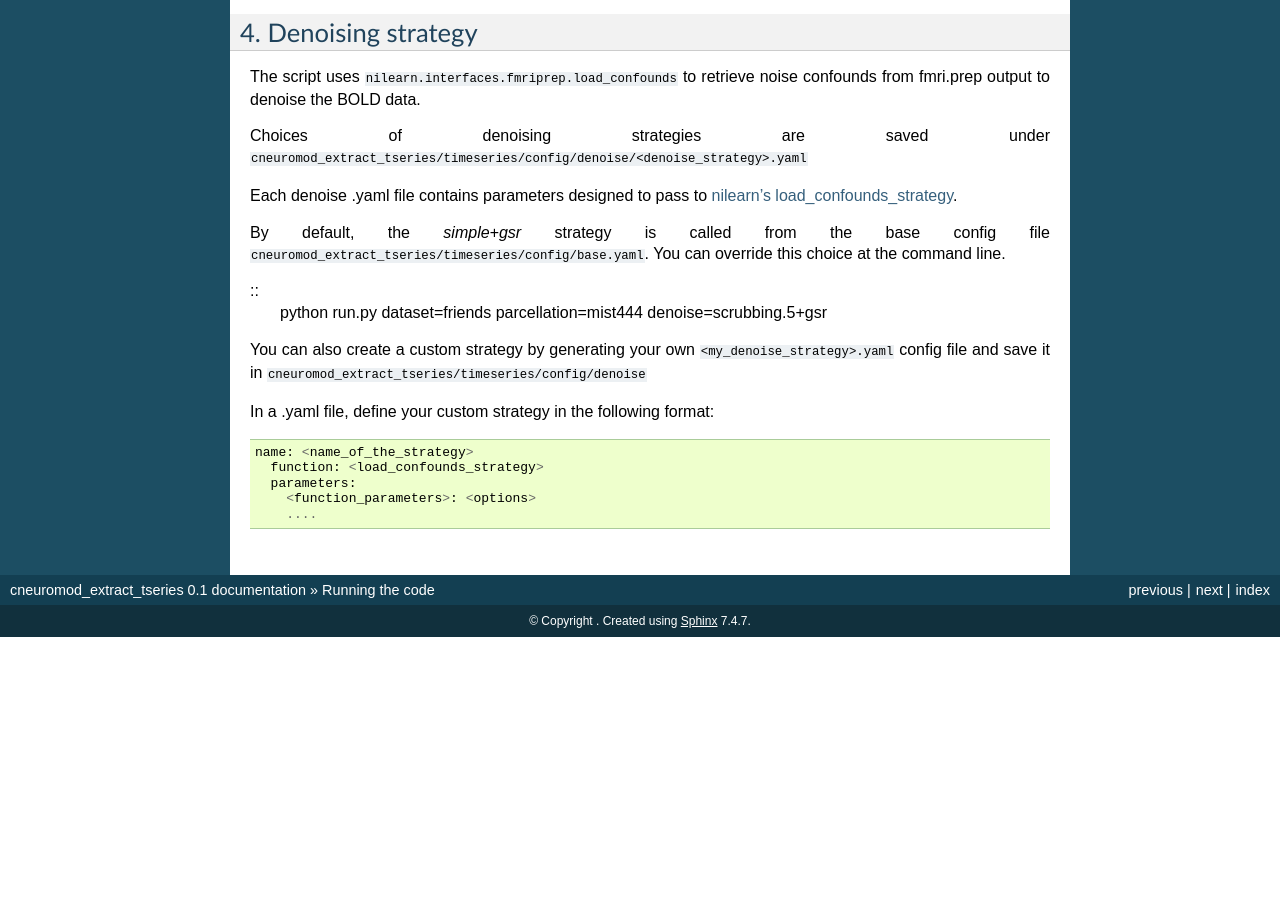
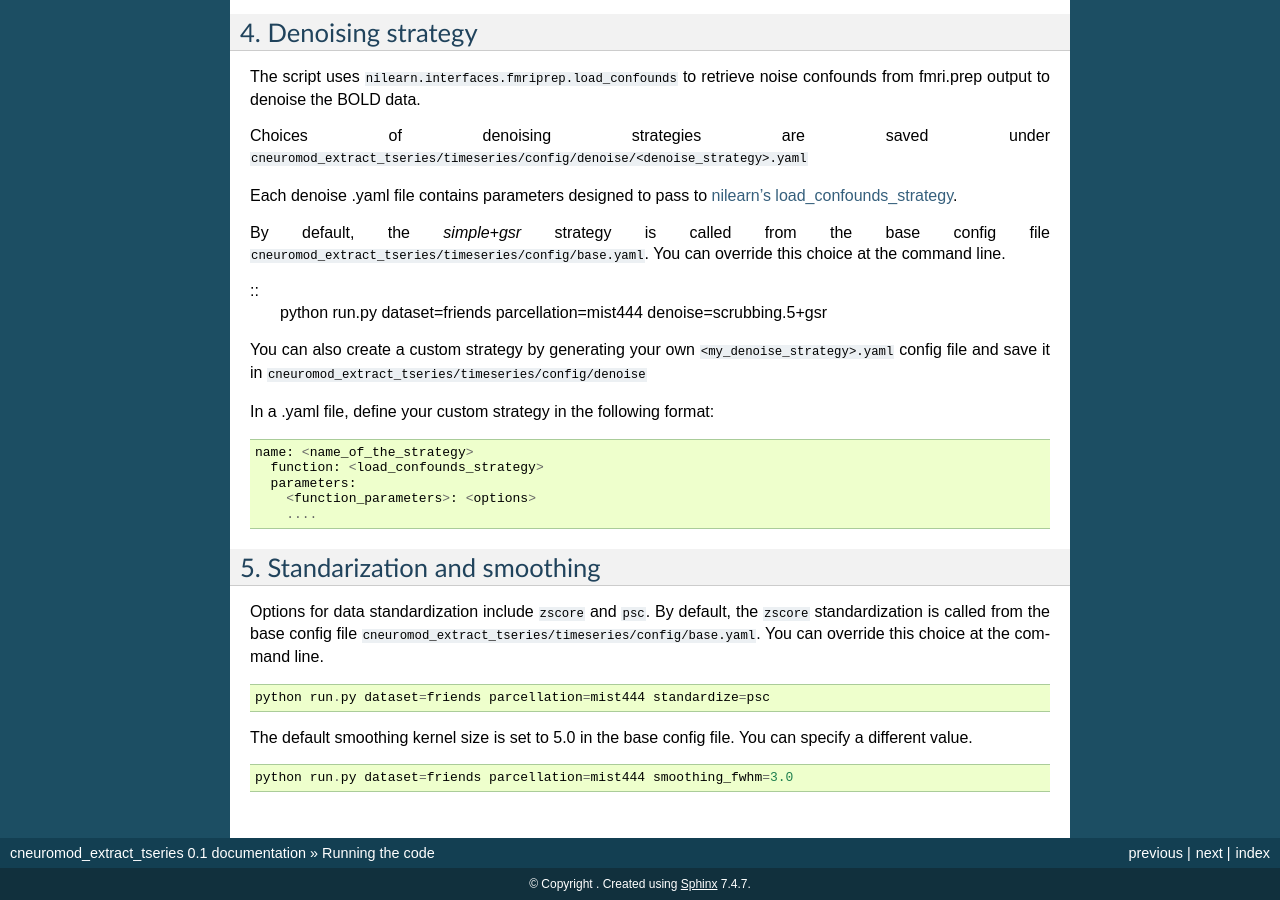
Before and after one commit to courtois-neuromod/cneuromod_extract_tseries, a Sphinx documentation site: the page built from docs/running.rst, in a window 1280 px wide and 900 px high, scrolled down 1705 px. Built offline with Sphinx 7.4.7, drawn with Linux system fonts in a browser that asks for light colours; before the commit the page ends 2342 px from its top, so only the background shows below that; some of the changed text lies outside the part shown.

Commit message:
config and docs

```diff
--- a/docs/running.rst
+++ b/docs/running.rst
@@ -128,3 +128,19 @@ In a .yaml file, define your custom strategy in the following format:
     parameters:
       <function_parameters>: <options>
       ....
+
+
+5. Standarization and smoothing
+-------------------------------
+
+Options for data standardization include ``zscore`` and ``psc``.
+By default, the ``zscore`` standardization is called from the base config file
+``cneuromod_extract_tseries/timeseries/config/base.yaml``. You can override this choice
+at the command line.
+::
+    python run.py dataset=friends parcellation=mist444 standardize=psc
+
+The default smoothing kernel size is set to 5.0 in the base config file.
+You can specify a different value.
+::
+    python run.py dataset=friends parcellation=mist444 smoothing_fwhm=3.0
```
